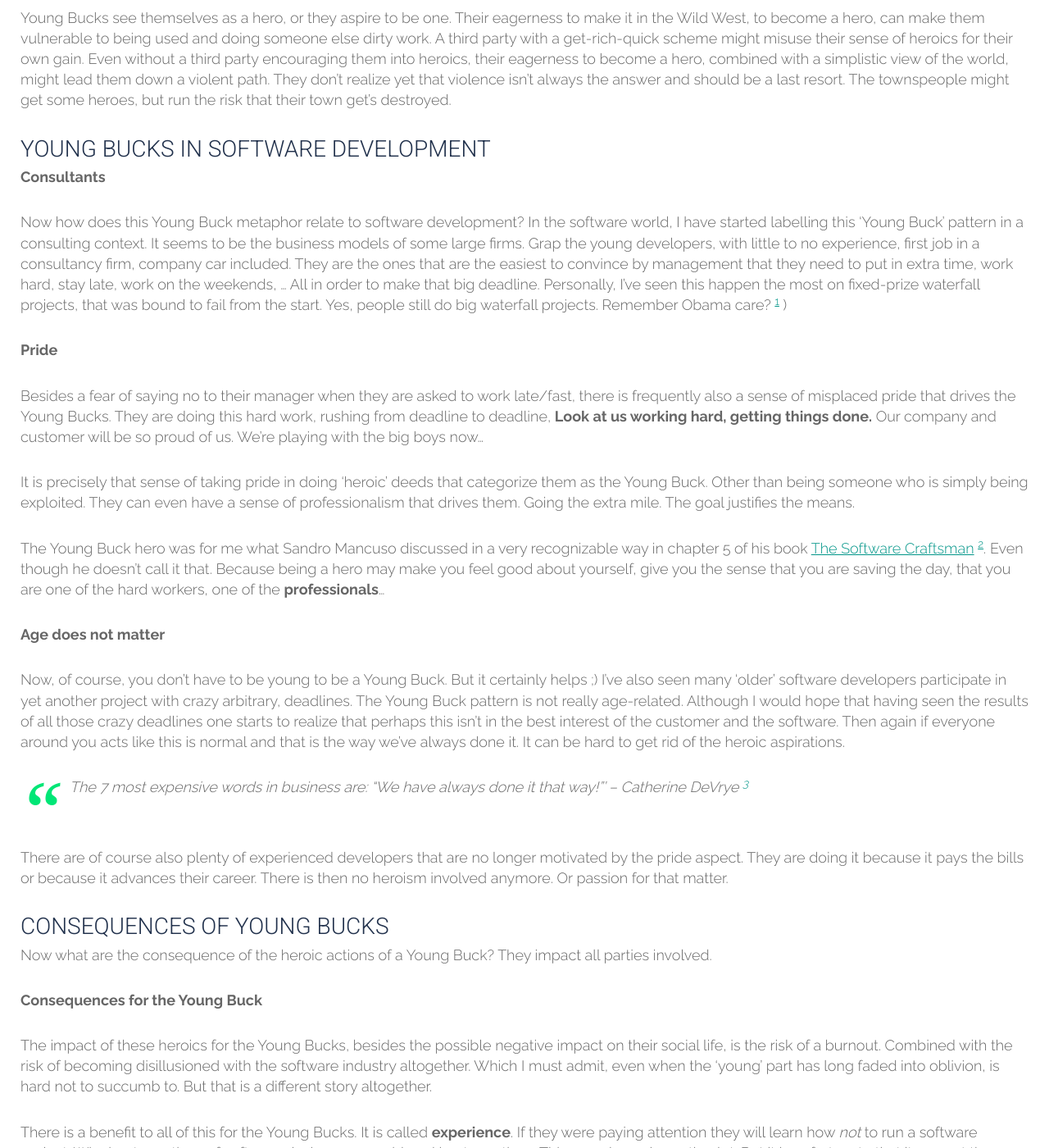
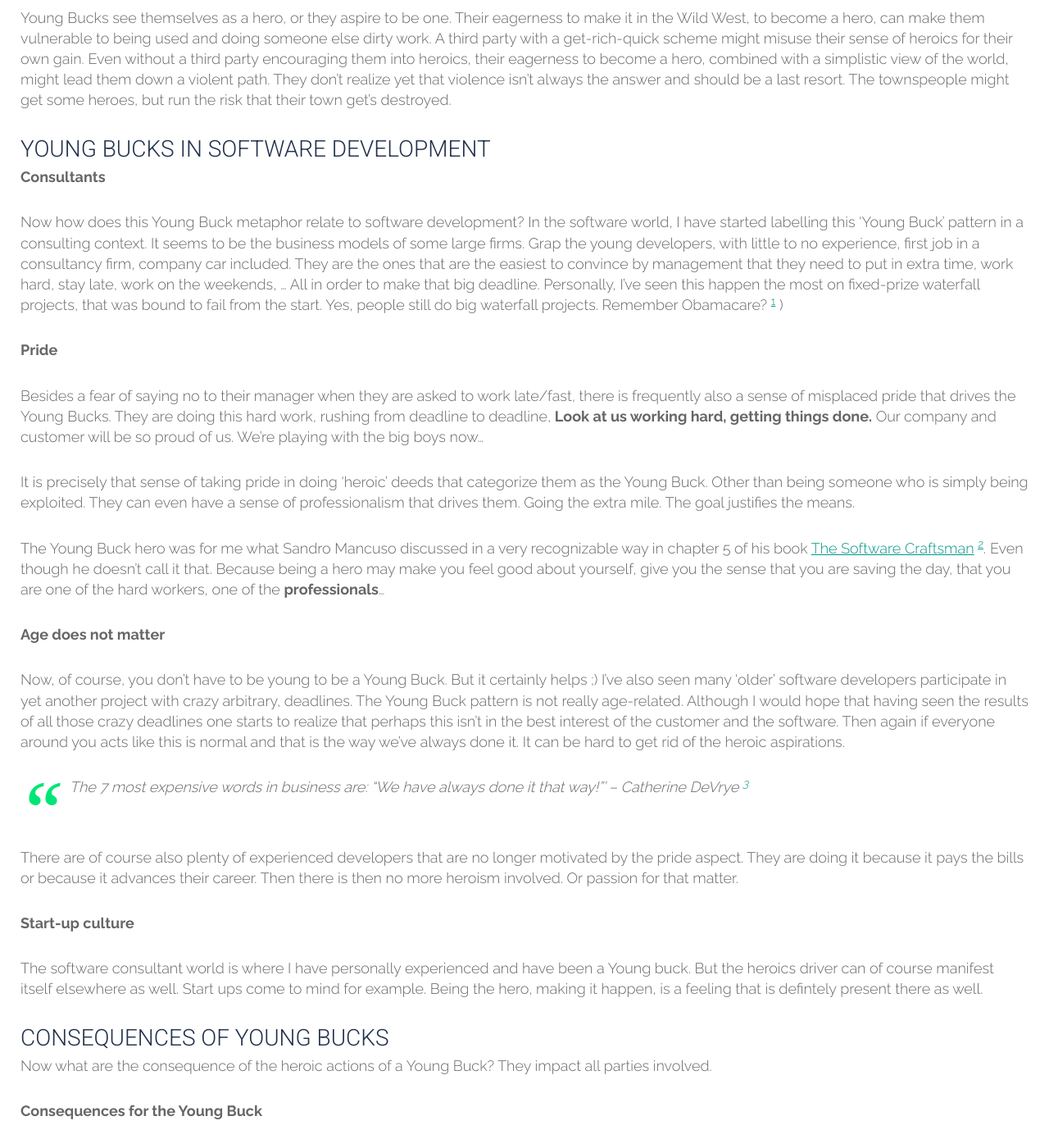
Before and after one commit to tripledio/tripledio.github.io, a Jekyll site: the page built from _posts/2018-06-06-YoungBuck.md, in a window 1280 px wide and 1400 px high, scrolled down 970 px. Shown: the whole window at 82% size. Built offline with Jekyll 4.4.1, drawn with Linux system fonts in a browser that asks for light colours; some of the changed text lies outside the part shown.

Commit message:
verwerken feedback slackenhuys

```diff
--- a/_posts/2018-06-06-YoungBuck.md
+++ b/_posts/2018-06-06-YoungBuck.md
@@ -8,7 +8,7 @@
 ---
 # The Young Buck
 
-*This post belongs to small series of posts. The main post is [Heroes](/31/05/2018/Heroes/).*
+*This post belongs to a small series of posts. The main post is [Heroes](/31/05/2018/Heroes/).*
 
 In this post, I'll elaborate on what I identify as the Young Buck pattern. With my Wild West metaphor in mind, with the *Young Buck* I refer to the image of the young gunslingers that are just leaving home, stepping out into the big world. Usually, they are still full of high ideals and have a simplistic sense of justice. Unfortunately, their lack of real-world experience sometimes lets them get played for a fool. If they aren't careful they might end up doing all the fighting and taking all the risks while someone else reaps the benefit from their efforts. Their simplistic, direct worldview could result in an ending which isn't what they had in mind or hoped for. The townspeople might not be so pleased with the wreckage and carnage lying in the young bucks wake. The results of their hard battles may very well be that they end up getting scorned and even chased away by the very people they were fighting for.
 
@@ -18,7 +18,7 @@
 
 **Consultants**
 
-Now how does this Young Buck metaphor relate to software development? In the software world, I have started labelling this 'Young Buck' pattern in a consulting context. It seems to be the business models of some large firms. Grap the young developers, with little to no experience, first job in a consultancy firm, company car included. They are the ones that are the easiest to convince by management that they need to put in extra time, work hard, stay late, work on the weekends, ... All in order to make that big deadline. Personally, I've seen this happen the most on fixed-prize waterfall projects, that was bound to fail from the start.  Yes, people still do big waterfall projects. Remember Obama care? [^obama-cio] )
+Now how does this Young Buck metaphor relate to software development? In the software world, I have started labelling this 'Young Buck' pattern in a consulting context. It seems to be the business models of some large firms. Grap the young developers, with little to no experience, first job in a consultancy firm, company car included. They are the ones that are the easiest to convince by management that they need to put in extra time, work hard, stay late, work on the weekends, ... All in order to make that big deadline. Personally, I've seen this happen the most on fixed-prize waterfall projects, that was bound to fail from the start.  Yes, people still do big waterfall projects. Remember Obamacare? [^obama-cio] )
 
 **Pride**
 
@@ -34,7 +34,11 @@
 
 > The 7 most expensive words in business are: “We have always done it that way!”’ -- Catherine DeVrye [^seven]
 
-There are of course also plenty of experienced developers that are no longer motivated by the pride aspect. They are doing it because it pays the bills or because it advances their career. There is then no heroism involved anymore. Or passion for that matter.
+There are of course also plenty of experienced developers that are no longer motivated by the pride aspect. They are doing it because it pays the bills or because it advances their career. Then there is then no more heroism involved. Or passion for that matter.
+
+**Start-up culture**
+
+The software consultant world is where I have personally experienced and have been a Young buck. But the heroics driver can of course manifest itself elsewhere as well. Start ups come to mind for example. Being the hero, making it happen, is a feeling that is defintely present there as well.
 
 ### Consequences of Young Bucks
 
@@ -50,7 +54,7 @@
 
 **Consequences for the software**
 
-Even if the deadline is met the customer is probably left with very poorly written software with a high maintenance cost. I mentioned Obama care[^obama-cbs] earlier, but I could of course mention a lot of Belgian projects as well. The Young Bucks may feel like heroes while they are rushing for the deadline, doing quick fixes, patch job after path job in production but in the long run it is the software that suffers and the customer that will overpay for a low-quality product. Because it is more important _how_ a job was done than that the job was done. Because as we all know, software always changes and is never 'done'. And that is a good thing.
+Even if the deadline is met the customer is probably left with very poorly written software with a high maintenance cost. I mentioned Obamacare[^obama-cbs] earlier, but I could of course mention a lot of Belgian projects as well. The Young Bucks may feel like heroes while they are rushing for the deadline, doing quick fixes, patch job after path job in production but in the long run it is the software that suffers and the customer that will overpay for a low-quality product. Because it is more important _how_ a job was done than that the job was done. Because as we all know, software always changes and is never 'done'. And that is a good thing.
 
 > There should be life _possible_ for the software after a deadline.[^constructionTale]
 
@@ -64,7 +68,7 @@
 
 **Consequences for the boss**
 
-Often the only one who benefits from these heroics is the Young Bucks boss. The boss is the one that gets paid by the customer for the work and overtime. Of course, a bone will be thrown occasionally towards the ones doing the actual work. But it isn't the boss that is working on the weekends, pulling an all-nighter, sacrificing their social lives.
+Often the only one who benefits from these heroics is the Young Buck's boss. The boss is the one that gets paid by the customer for the work and overtime. Of course, a bone will be thrown occasionally towards the ones doing the actual work. But it isn't the boss that is working on the weekends, pulling an all-nighter, sacrificing their social lives.
 
 Once sufficient deadlines have passed and the software goes into maintenance mode this is even more beneficial for the boss. The customer is still in need of software engineers to maintain and possibly extend the delivered software. Which takes more time than it should due to the numerous shortcuts that were taken. The Young Bucks are left maintaining the software and hopefully cleaning up a bit of the large technical debt they created themselves.
 
@@ -80,6 +84,8 @@
 
 Don't kid yourself. Don't allow others to give you a sense of guilt because you aren't there working with them on that crazy deadline.  While it looks like a heroic thing to do, it is actually a stupid thing to do. As '[heroic](/31/05/2018/Heroes/).' things often are.  It would have been much better if the heroics were never necessary. That the job was just predictable steadiness, without any heroic battles...
 
+Being a Young Buck is in itself not ideal, it is not something you want to remain for the rest of your career. But it is also not a disaster. It is in fact normal when you don't have  much experience yet. The danger lies in being exploited, or mistake your sense of heroics for professionalism. The ideal situation would be that Young Bucks finds themselves under the safe, constructive mentoring of the more experienced software engineers. So that their desire to work hard and do a good job get's channeled into the right direction. For this one needs to have a deal of luck to end up in such an environment. Because it is still the Wild West out there in the software world.
+
 ### The time for heroics
 
 Of course, sometimes things can still go wrong in production or an urgent intervention can be needed. But this should be an exceptional case. When it does happen, it should be dealt with swiftly. With a thorough post-mortem so we can learn how to avoid it in the future, making sure _this does not happen again_. Because we don't want to let the exceptional become the norm.
@@ -87,6 +93,7 @@
 Deadlines are prevalent in our industry. But while a real deadline can exist (one of the business requirements, GDPR for example, not an arbitrary deadline a manager cooked up to impress someone) the scope should be changeable. **If something can't be done, it can't be done.** Sleep and time off is a required attribute for quality software. The time that a given deadline scared or impressed me personally is long gone. It should still be business as usual.
 
  If you can't make a deadline with proper, disciplined work, then you don't want to 'make it' with chaotic, sleep-deprived work.
+
 
 ### Conclusion
 
```
